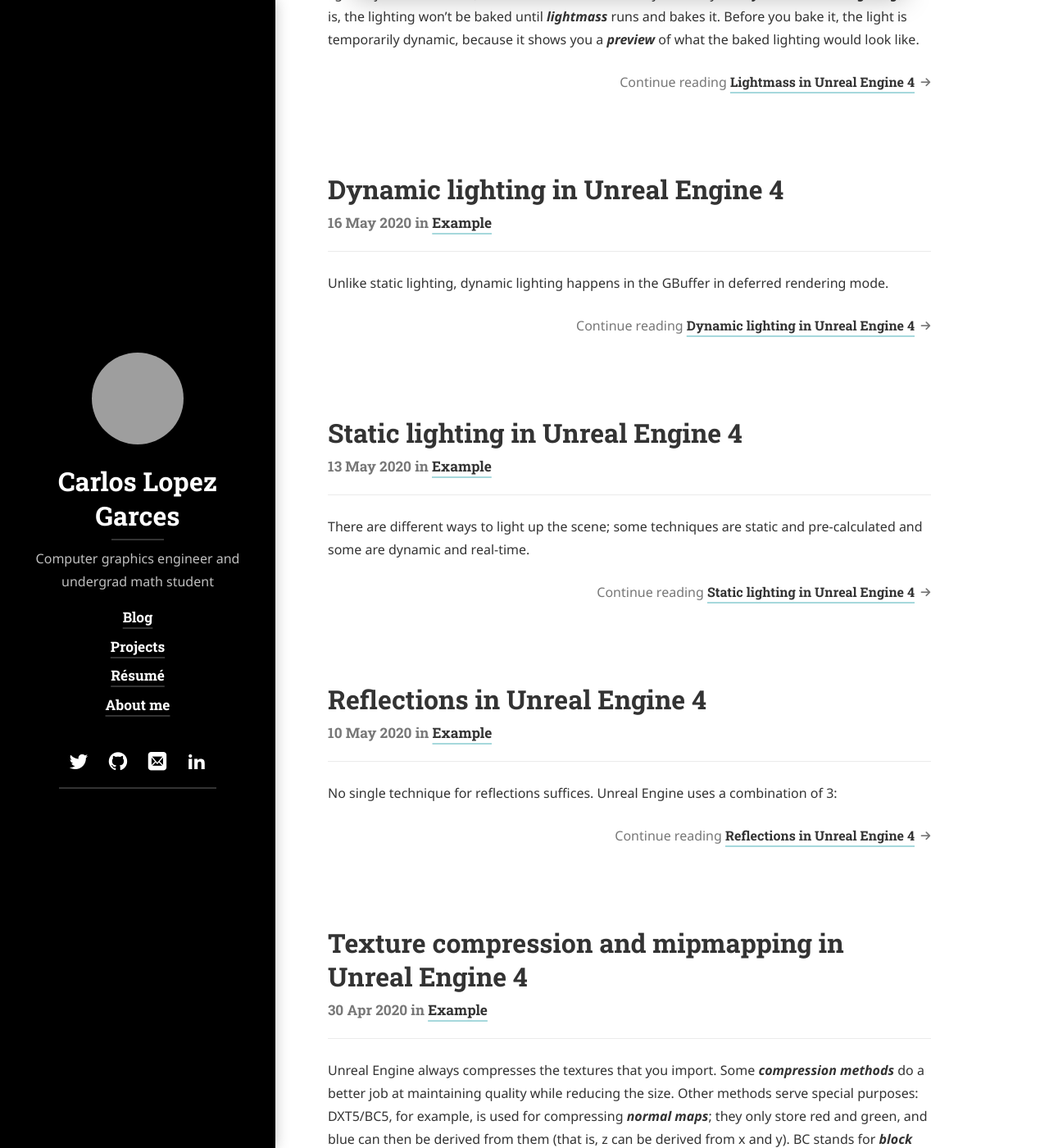
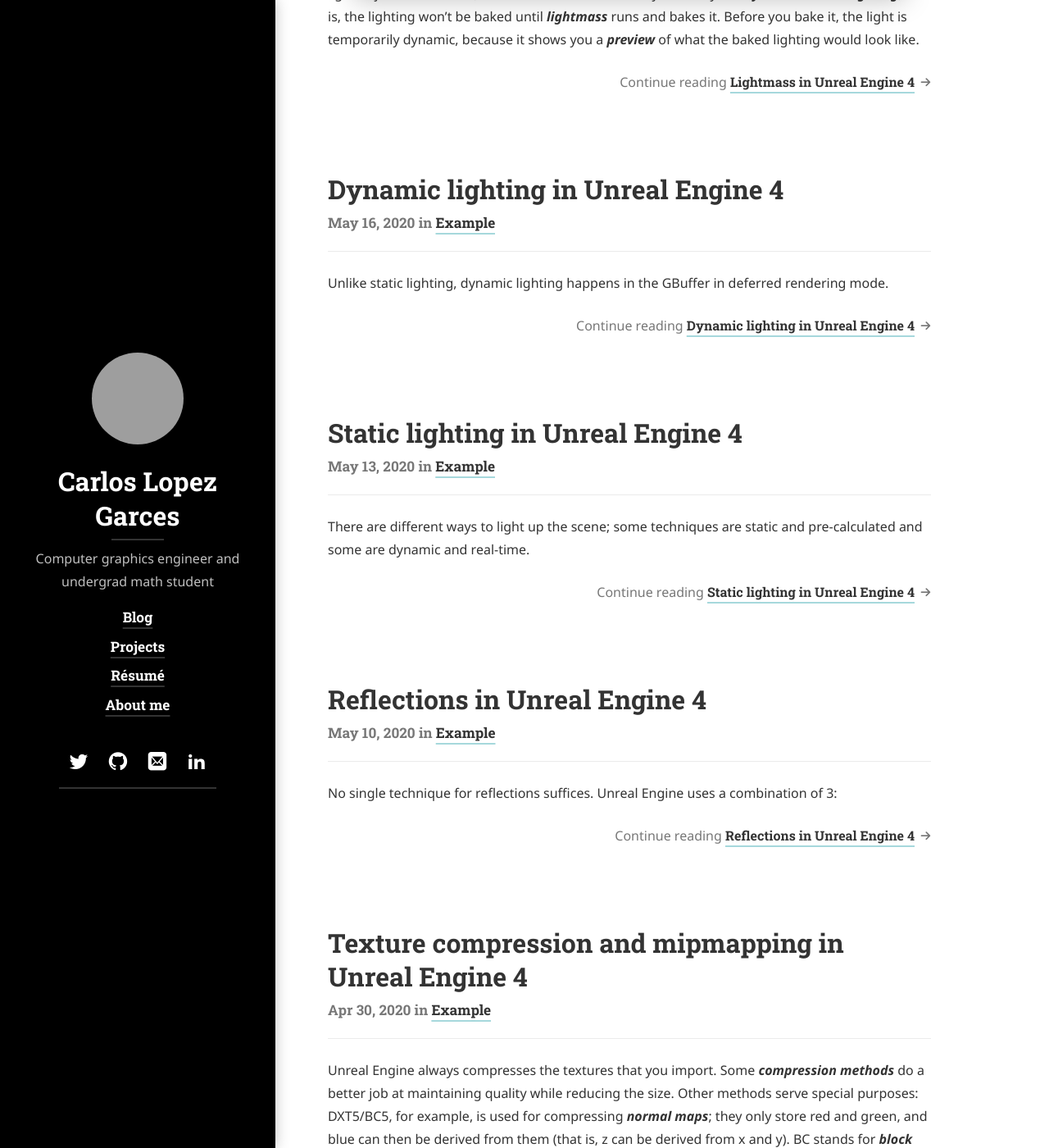
Before and after one commit to carlos-lopez-garces/carlos-lopez-garces.github.io, a Jekyll site: the page built from blog/index.html, in a window 1280 px wide and 1400 px high, scrolled down 2082 px. Shown: the whole window at 82% size. Built offline with Jekyll 4.4.1, drawn with Linux system fonts in a browser that asks for light colours; cached includes are drawn as plain includes; nearby versions of some CDN libraries; some web fonts are replaced; library files that are not in the unit come from our copies; the list of posts is cut into pages by our own code; some of the changed text lies outside the part shown; grey boxes are pictures that could not be loaded.

Commit message:
Fix date formats

```diff
--- a/_data/strings.yml
+++ b/_data/strings.yml
@@ -85,9 +85,9 @@
 # Date formats
 # ---------------------------------------------------------------------------------------
 date_formats:
-  post:                '%d %b %Y'
+  post:                '%b %d, %Y'
   last_modified_at:    '%Y-%m-%d'
-  related_post:        '%d %b %Y'
+  related_post:        '%b %d, %Y'
   list_group_by:       '%Y'
   list_entry:          '%d %b'
   project:             '%Y'
```
